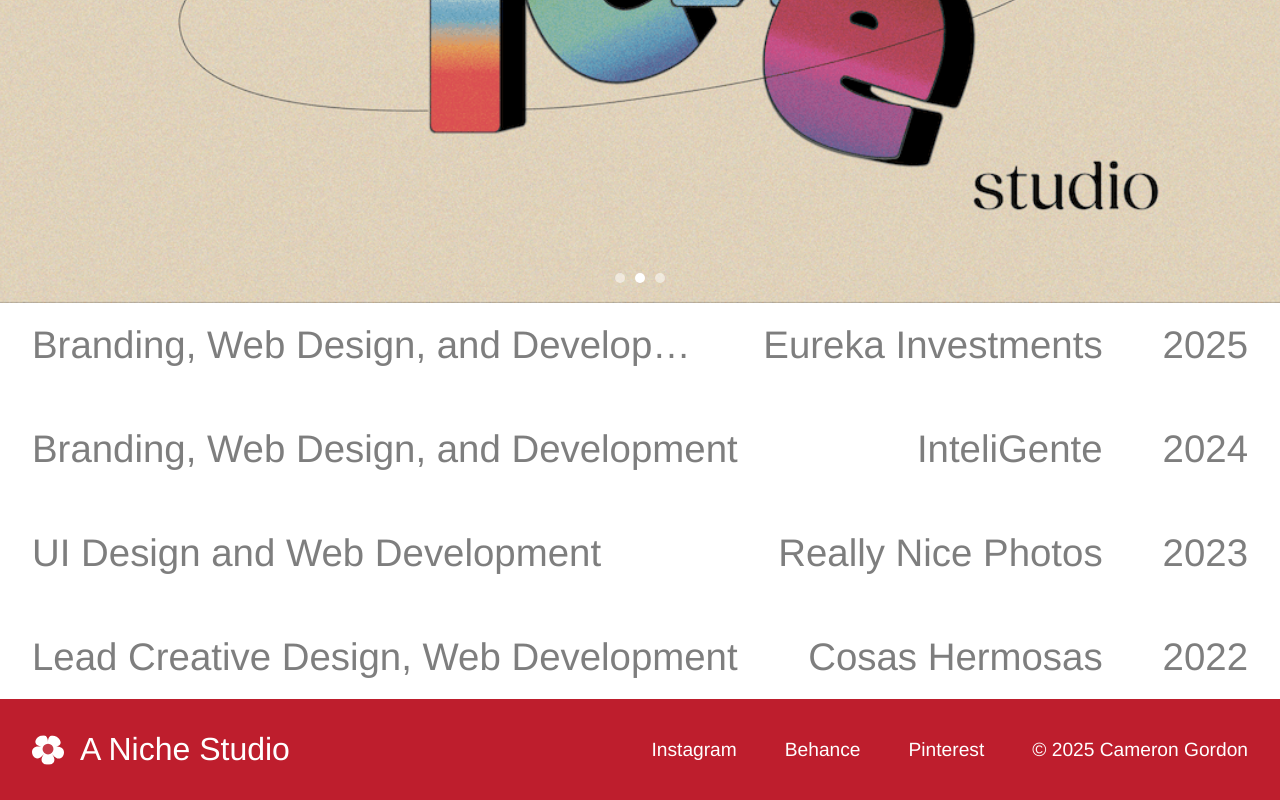
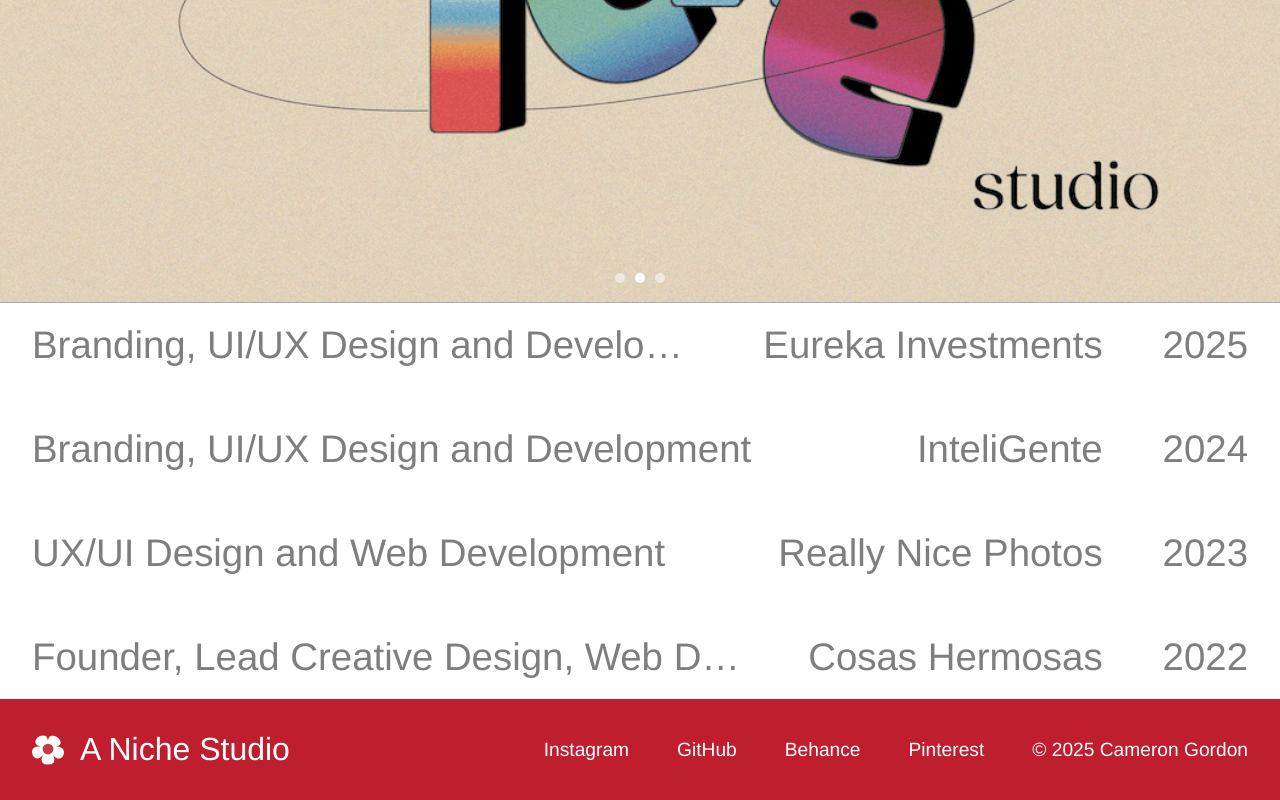
Before and after one commit to gitcamy/niche-app, a React (Create React App) app: page / in a window 1280 px wide. Shown: the part 494-1294 px from the top of the page. Built offline with nearby package versions, Linux system fonts and the light colour scheme.

Commit message:
Add Github

```diff
--- a/src/components/Footer.js
+++ b/src/components/Footer.js
@@ -19,6 +19,13 @@
           rel="noopener noreferrer"
         >
           Instagram
+        </a>
+        <a
+          href="https://github.com/gitcamy"
+          target="_blank"
+          rel="noopener noreferrer"
+        >
+          GitHub
         </a>
         <a
           href="https://www.behance.net/camerongordon7"
--- a/src/components/LinksList.js
+++ b/src/components/LinksList.js
@@ -5,25 +5,25 @@
   const items = [
     {
       name: "Eureka Investments",
-      description: "Branding, Web Design, and Development",
+      description: "Branding, UI/UX Design and Development",
       date: "2025",
       link: "https://www.investeureka.com",
     },
     {
       name: "InteliGente",
-      description: "Branding, Web Design, and Development",
+      description: "Branding, UI/UX Design and Development",
       date: "2024",
       link: "https://www.inteligente.io/",
     },
     {
       name: "Cosas Hermosas",
-      description: "Lead Creative Design, Web Development",
+      description: "Founder, Lead Creative Design, Web Development",
       date: "2022",
       link: "https://www.cosashermosas.shop",
     },
     {
       name: "Really Nice Photos",
-      description: "UI Design and Web Development",
+      description: "UX/UI Design and Web Development",
       date: "2023",
       link: "/photos-standalone",
     },
```
